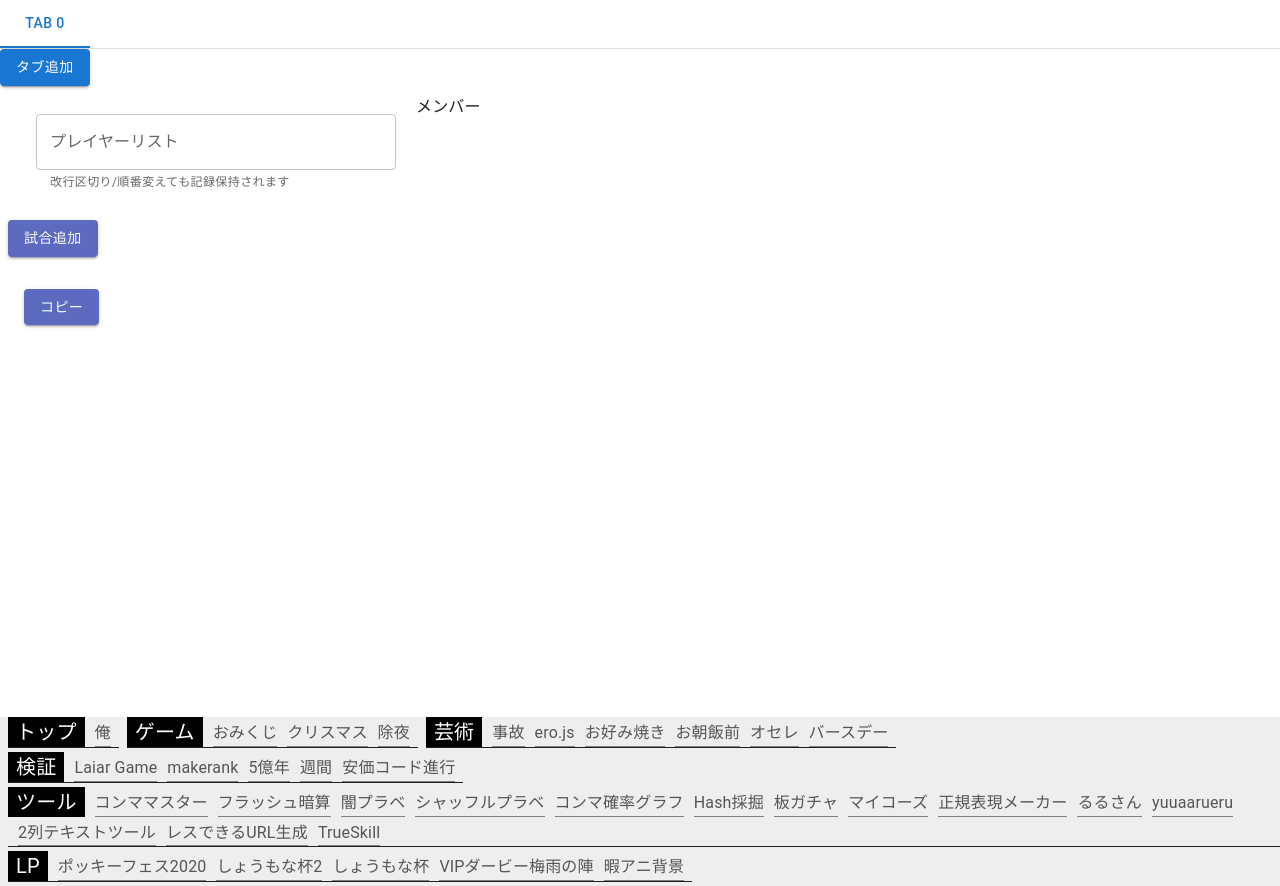
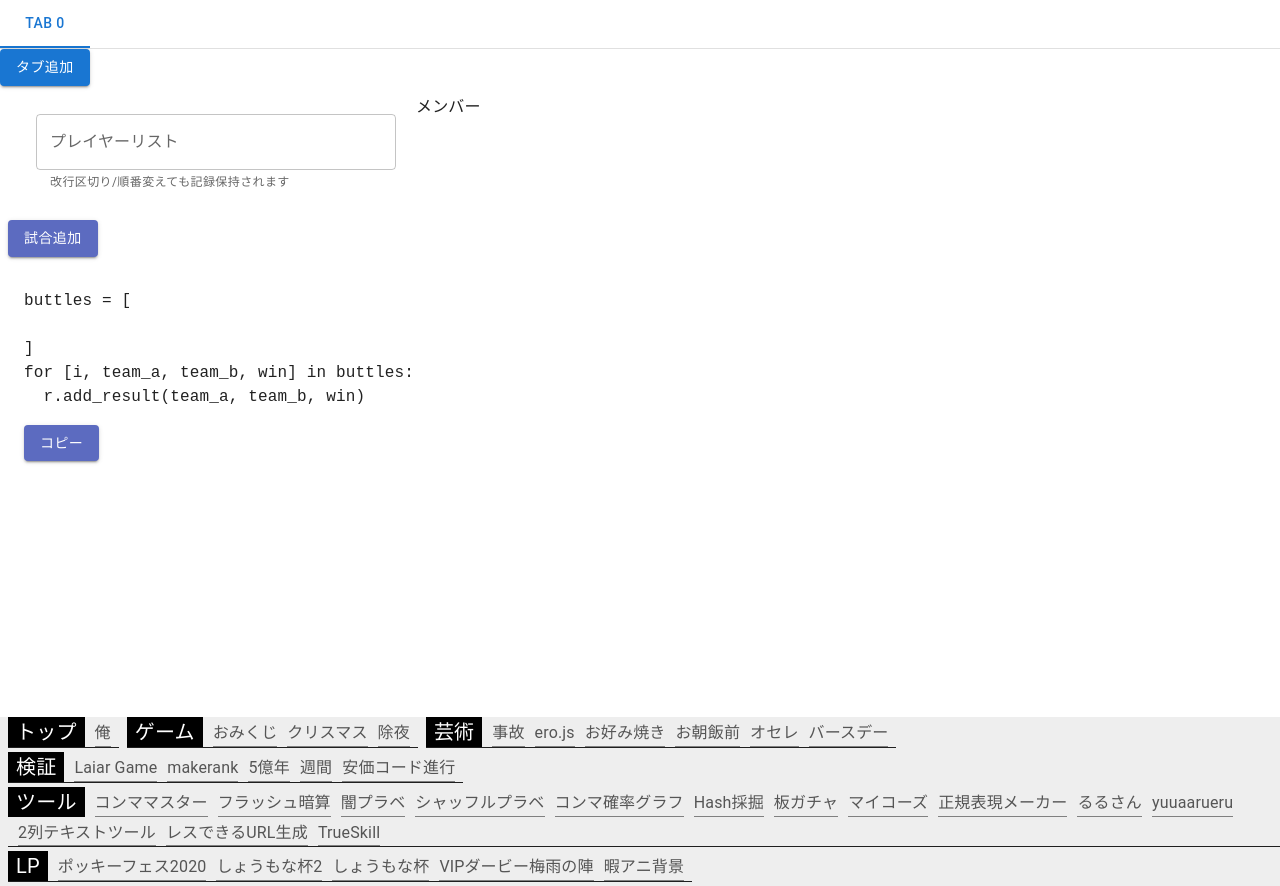
Before and after one commit to vipzero/hello, a Next.js app: page /tool/trueskill-rate in a window 1280 px wide. Built offline with nearby package versions, Linux system fonts and the light colour scheme; a web font is replaced by a local one.

Commit message:
update tempalte

```diff
--- a/src/pages/tool/trueskill-rate.tsx
+++ b/src/pages/tool/trueskill-rate.tsx
@@ -27,10 +27,11 @@ const weponText = weponList
 	.join(',')
 
 const parenWrap = (v) => `'${v}'`
-const template = (team1, team2, win, note) =>
-	`r.add_result([${team1.map(parenWrap).join(', ')}], [${team2
+const template = (team1, team2, win, note, commentout) =>
+	`${commentout ? '#' : ''}  [${note}, [${team1
 		.map(parenWrap)
-		.join(', ')}], '${win}') // ${note}`
+		.join(', ')}], [${team2.map(parenWrap).join(', ')}], '${win}']`
+
 type ButtleLog = {
 	teams: { [id: string]: 'A' | 'B' | undefined | 'N' }
 	win: string
@@ -89,20 +90,29 @@ function TrueSkillRate({ tabId }: { tabId: number }) {
 			[Object.values(battles).length]: initBattle,
 		})
 	}
-	const codeText = Object.entries(battles)
-		.map(([i, b]) =>
-			template(
-				Object.entries(b.teams)
+	const codeText =
+		`buttles = [\n` +
+		Object.entries(battles)
+			.map(([i, b]) => {
+				const teamAMems = Object.entries(b.teams)
 					.filter(([_, v]) => v === 'A')
-					.map(([k]) => k),
-				Object.entries(b.teams)
+					.map(([k]) => k)
+				const teamBMems = Object.entries(b.teams)
 					.filter(([_, v]) => v === 'B')
-					.map(([k]) => k),
-				b.win,
-				Number(i) + 1
-			)
-		)
-		.join('\n')
+					.map(([k]) => k)
+
+				return template(
+					teamAMems,
+					teamBMems,
+					b.win,
+					Number(i) + 1,
+					teamAMems.length !== 4 || teamBMems.length !== 4
+				)
+			})
+			.join(',\n') +
+		`\n]
+for [i, team_a, team_b, win] in buttles:
+  r.add_result(team_a, team_b, win)`
 
 	return (
 		<Layout title="Vipower code gen">
```
